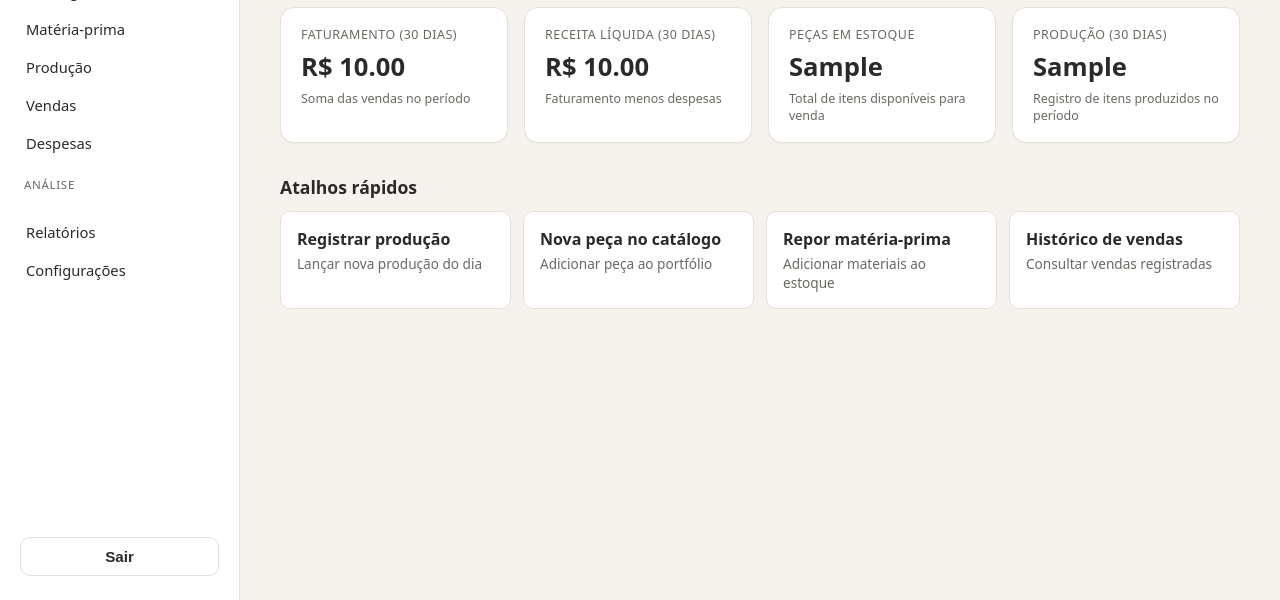
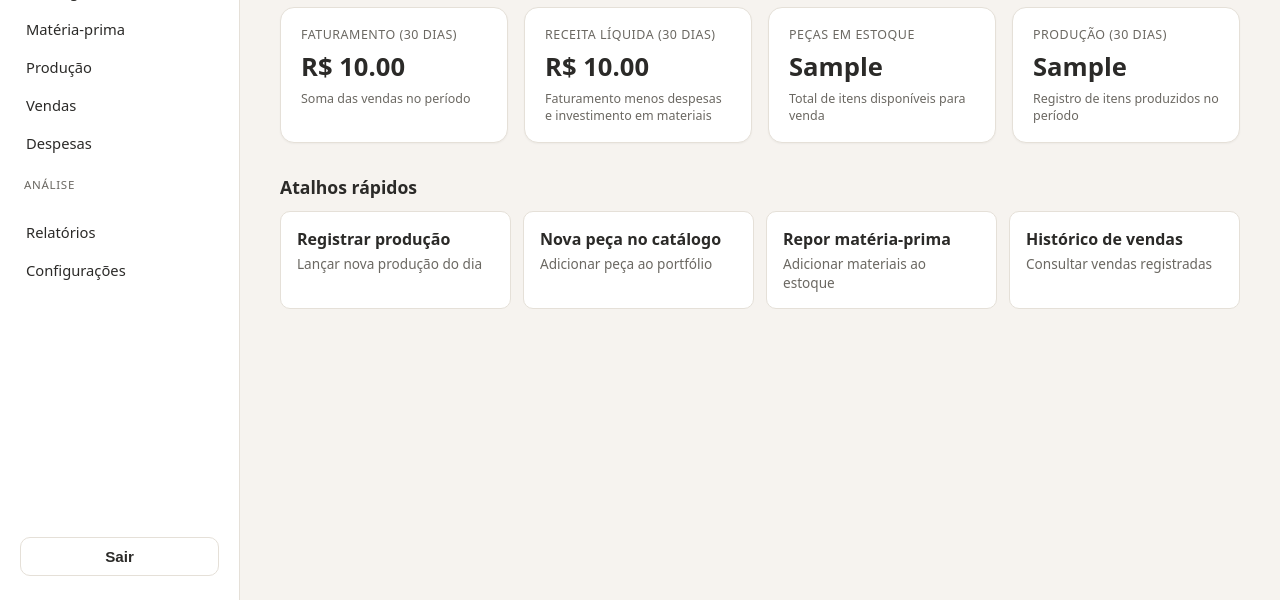
Before and after one commit to leobfarias/projeto-atoriart, a Python web app: template frontend/templates/dashboard/index.html in a window 1280 px wide. Shown: the part 200-800 px from the top of the page. Run offline with Jinja, Linux system fonts and the light colour scheme; the template is opened without the code that fills it: most values are stand-ins (such as "Sample title", 1, 10 or a date in 2020).

Commit message:
Atualiza cálculo da receita líquida para incluir investimento em materiais e ajusta descrição no painel de relatórios

```diff
--- a/backend/services/dashboard_service.py
+++ b/backend/services/dashboard_service.py
@@ -42,9 +42,10 @@ def build_dashboard_view_model() -> DashboardViewModel:
     vendas = venda_repository.list_vendas(desde=desde)
     faturamento_30d = sum(v.valor_total for v in vendas)
 
-    # Receita líquida = faturamento − despesas do período (ver glossário).
+    # Receita líquida = faturamento − despesas do período - investimento em materiais(ver glossário).
     despesas = despesa_repository.list_despesas(desde=desde)
-    receita_liquida = faturamento_30d - sum(d.valor for d in despesas)
+    materiais = material_repository.list_materiais()
+    receita_liquida = faturamento_30d - sum(d.valor for d in despesas) - sum(m.quantidade_estoque * m.valor_unitario for m in materiais)
 
     pecas = peca_repository.list_pecas()
     pecas_em_estoque = sum(p.quantidade_estoque for p in pecas)
--- a/frontend/templates/dashboard/index.html
+++ b/frontend/templates/dashboard/index.html
@@ -41,7 +41,7 @@
     <article class="card">
       <p class="card__label">Receita líquida (30 dias)</p>
       <p class="card__value">R$ {{ '%.2f'|format(vm.receita_liquida) }}</p>
-      <p class="card__hint">Faturamento menos despesas</p>
+      <p class="card__hint">Faturamento menos despesas e investimento em materiais</p>
     </article>
 
     <article class="card">
--- a/frontend/templates/relatorios/index.html
+++ b/frontend/templates/relatorios/index.html
@@ -31,7 +31,7 @@
       <p class="card__value">R$ {{ '%.2f'|format(custo_total) }}</p>
     </article>
     <article class="card">
-      <p class="card__label">Lucro bruto (sem contar despesas, apenas custo de produção)</p>
+      <p class="card__label">Lucro bruto (sem contar despesas, apenas custos de produção)</p>
       <p class="card__value">R$ {{ '%.2f'|format(lucro) }}</p>
     </article>
     <article class="card">
```
